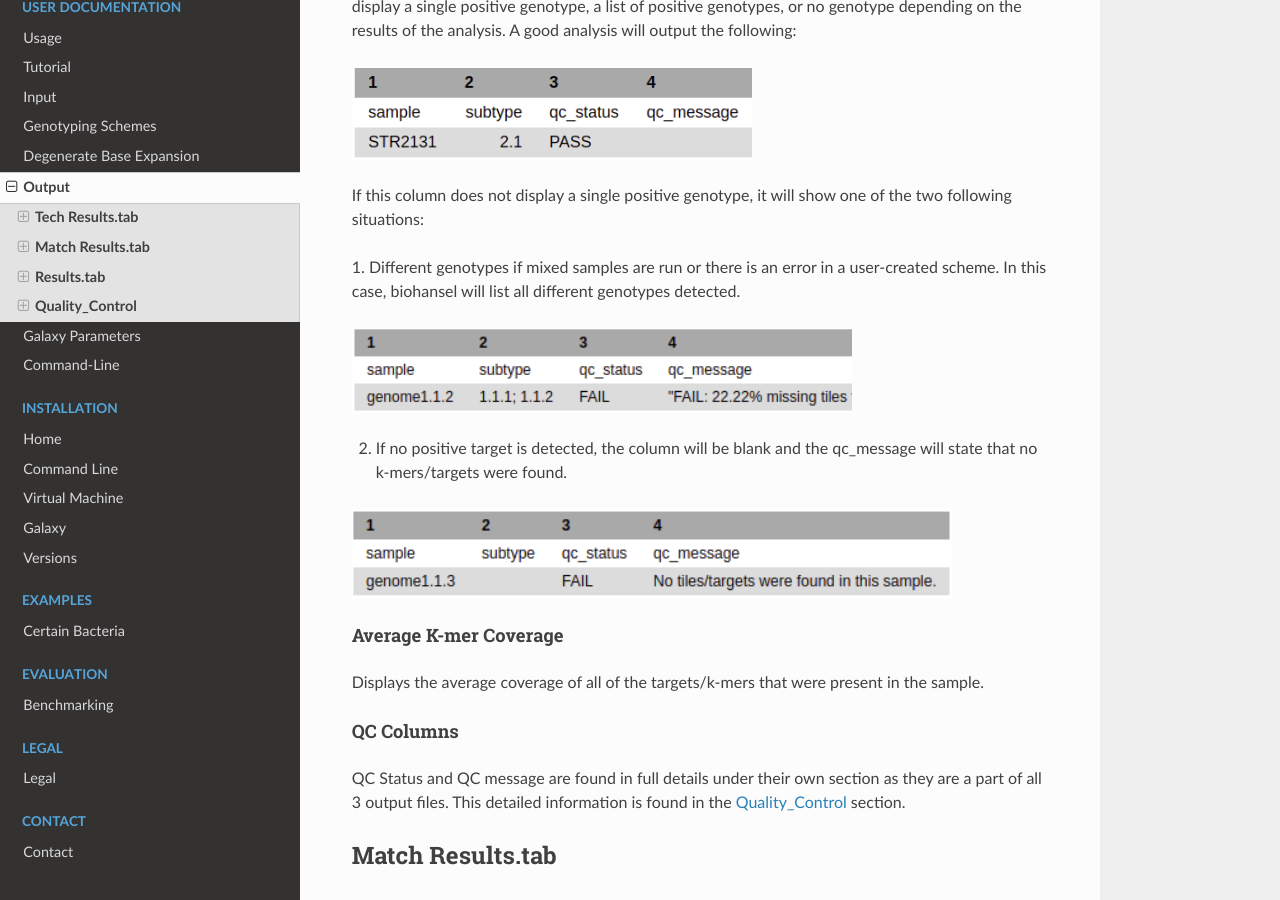
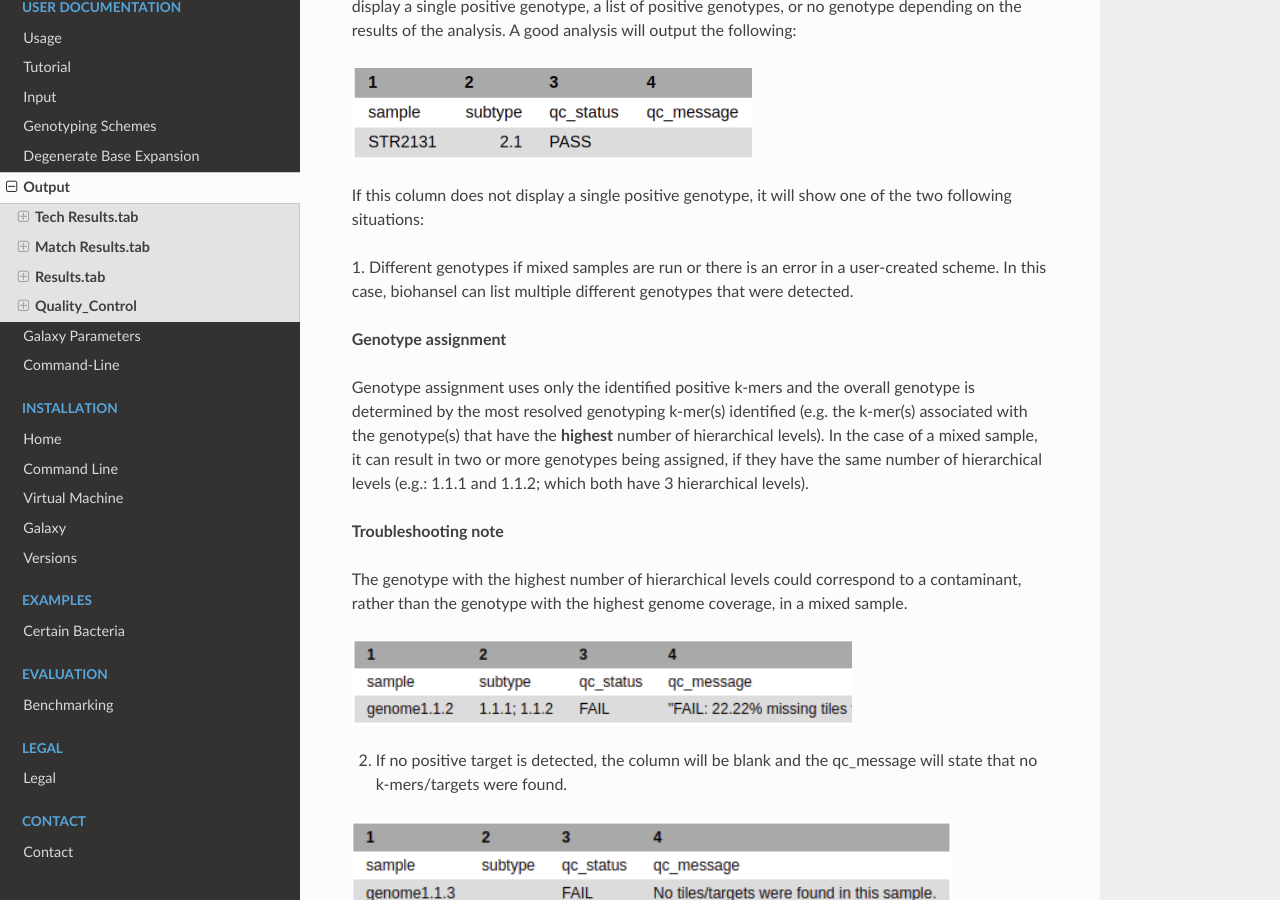
Before and after one commit to phac-nml/biohansel, a Sphinx documentation site: the page built from docs/source/user-docs/output.rst, in a window 1280 px wide and 900 px high, scrolled down 866 px. Built offline with Sphinx 7.4.7 and the Read the Docs theme 2.0.0, drawn with Linux system fonts in a browser that asks for light colours.

Commit message:
Update output.rst
Added details about genotype assignment

```diff
--- a/docs/source/user-docs/output.rst
+++ b/docs/source/user-docs/output.rst
@@ -101,9 +101,22 @@ a list of positive genotypes, or no genotype depending on the results of the ana
 If this column does not display a single positive genotype, it will show one of the two following situations:
 
 1. Different genotypes if mixed samples are run or there is an error in a user-created scheme.
-In this case, biohansel will list all different genotypes detected.
+In this case, biohansel can list multiple different genotypes that were detected.
+
+**Genotype assignment**
+
+Genotype assignment uses only the identified positive k-mers and the overall genotype is determined by the most resolved
+genotyping k-mer(s) identified (e.g. the k-mer(s) associated with the genotype(s) that have the **highest** number of hierarchical
+levels).  In the case of a mixed sample, it can result in two or more genotypes being assigned, if they have the same number of
+hierarchical levels (e.g.: 1.1.1 and 1.1.2; which both have 3 hierarchical levels).
+
+**Troubleshooting note**
+
+The genotype with the highest number of hierarchical levels could correspond to a contaminant, rather than the genotype with
+the highest genome coverage, in a mixed sample.
 
 |mixed_result|
+
 
 2. If no positive target is detected, the column will be blank and the qc_message will state that no k-mers/targets were found.
 
```
